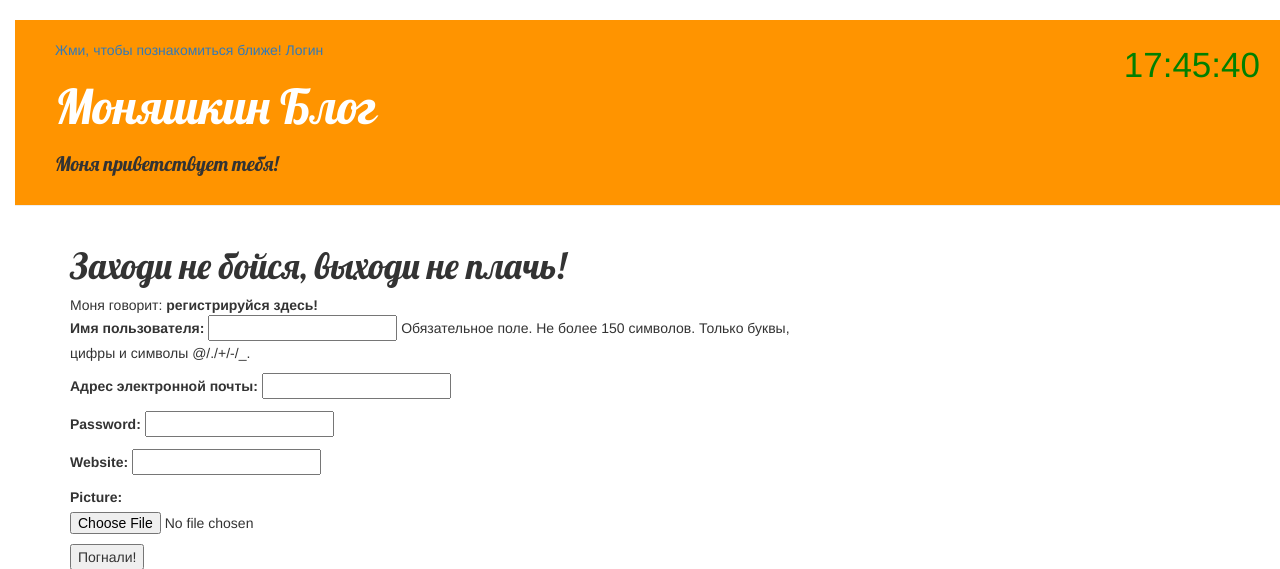
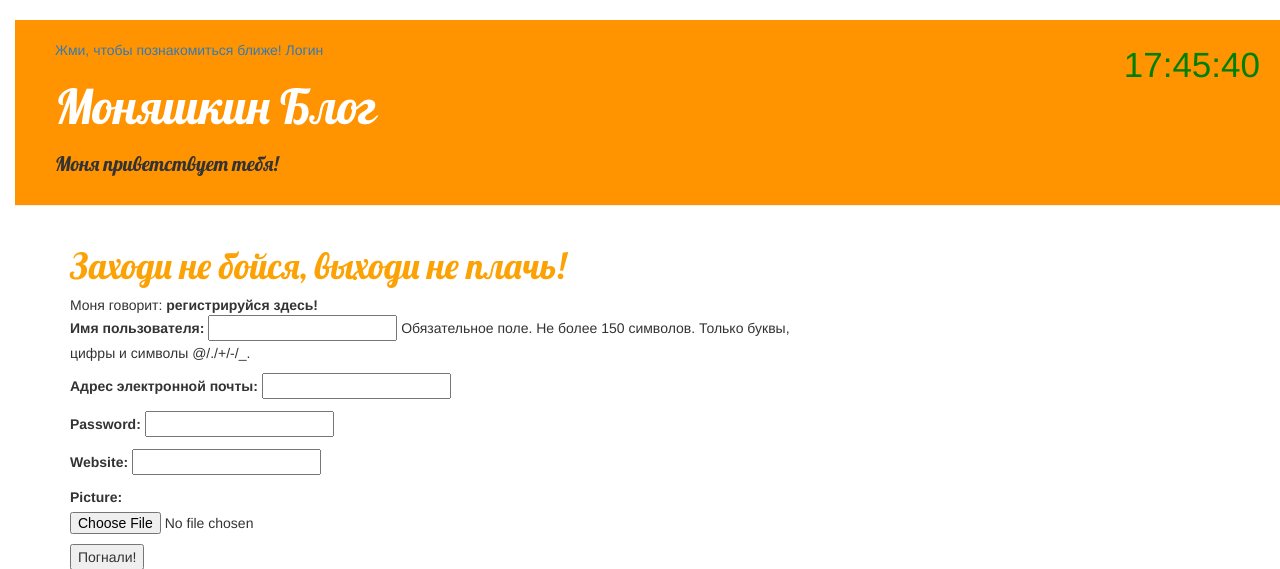
Before and after one commit to Vasya115/my-first-blog, a Django app: a page that uses blog/templates/blog/base.html in a window 1280 px wide. Shown: the top 569 px of the page. Run offline with Django 3.2, Linux system fonts and the light colour scheme; some libraries are stand-ins or nearby versions.

Commit message:
Yandex Webmaster

```diff
--- a/blog/static/css/blog.css
+++ b/blog/static/css/blog.css
@@ -1,4 +1,4 @@
-h1 a {
+h1, h2 a {
     color: #FCA205;
     font-family: 'Lobster';
 }
```
